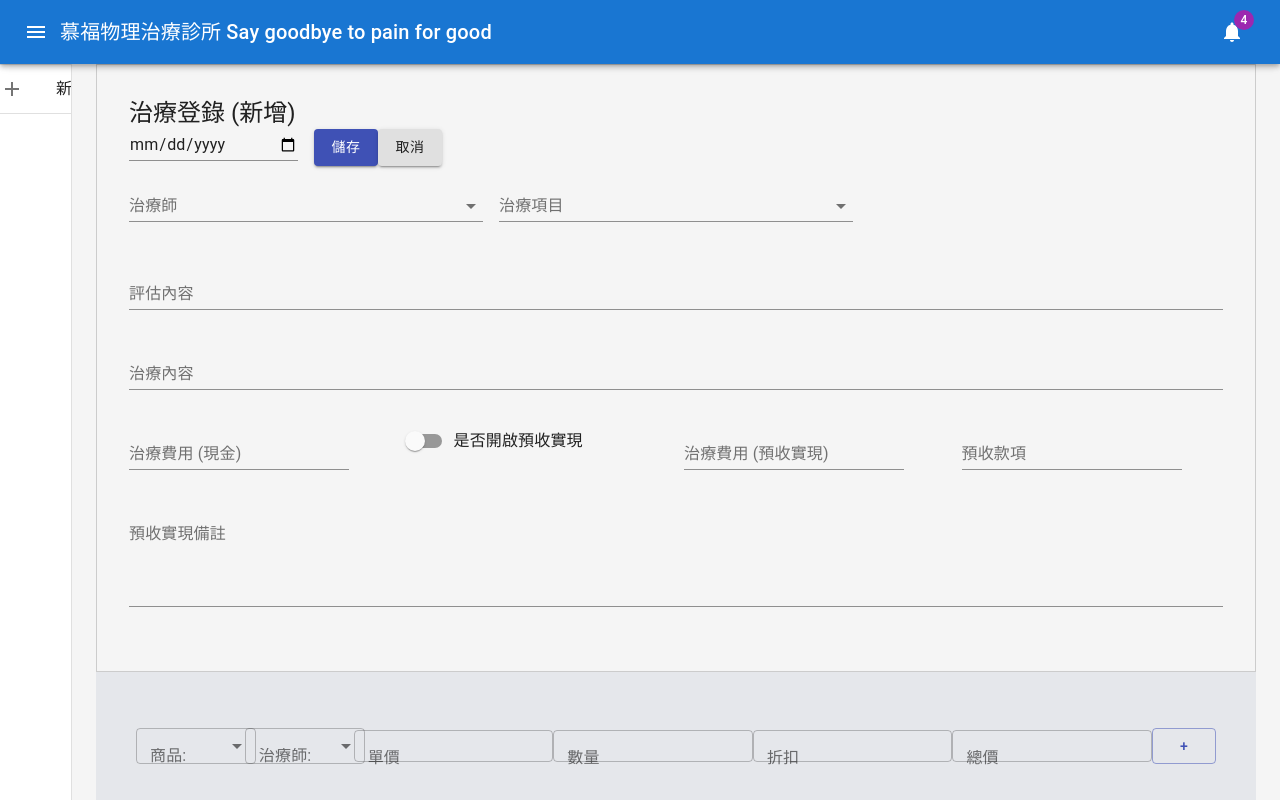
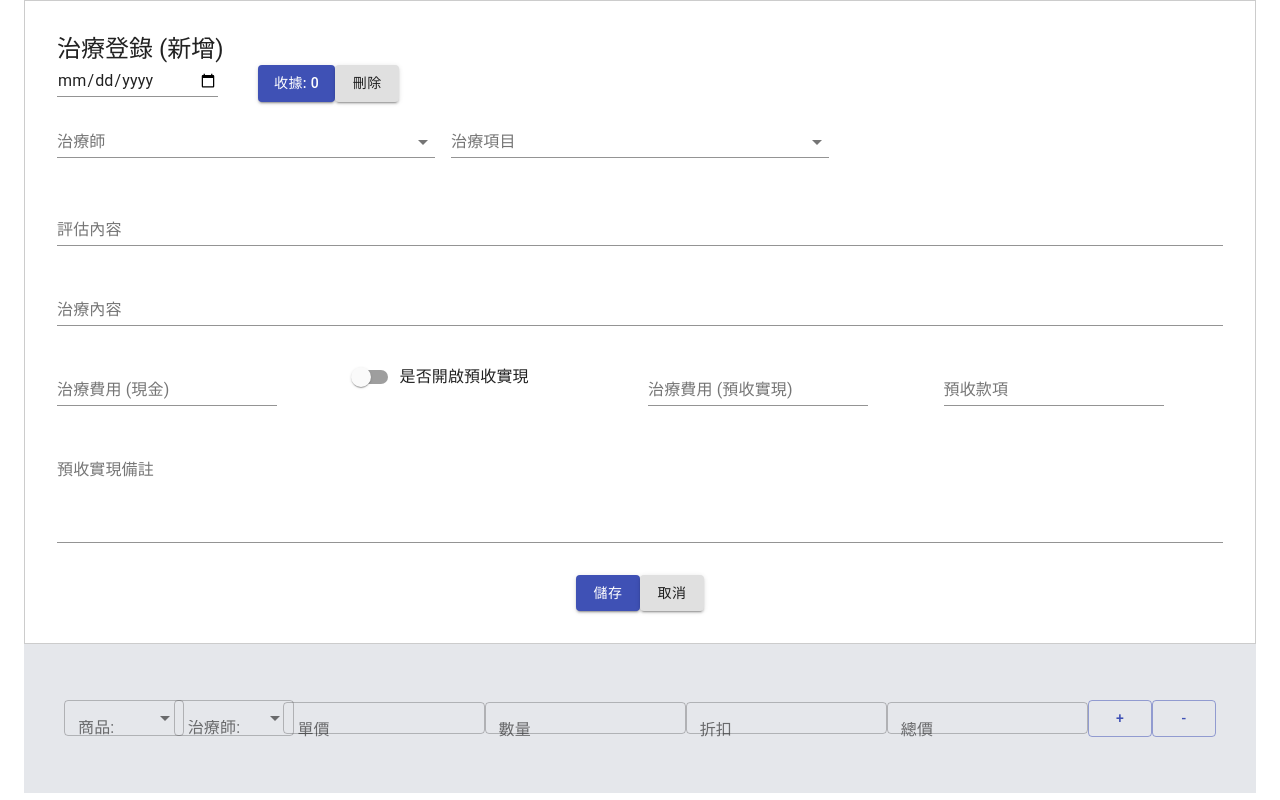
Before and after one commit to LillianChiang/mongodb-next, a Next.js app: page /treatmentForm in a window 1280 px wide. Built offline with nearby package versions, Linux system fonts and the light colour scheme.

Commit message:
feat: Add buttons in treatmentForm

```diff
--- a/src/app/treatmentForm/AddProducts.tsx
+++ b/src/app/treatmentForm/AddProducts.tsx
@@ -8,6 +8,16 @@ import {
   TextField,
 } from '@mui/material';
 import ErrorOutlineRoundedIcon from '@mui/icons-material/ErrorOutlineRounded';
+
+// Define a type/interface for the form data
+interface FormData {
+  product: string;
+  therapist: string;
+  price: string;
+  quantity: string;
+  discount: string;
+  totalPrice: string;
+}
 
 const AddProducts = () => {
   const [forms, setForms] = useState([
@@ -35,9 +45,14 @@ const AddProducts = () => {
     ]);
   };
 
-  const handleFormChange = (index, field, value) => {
+  const handleFormChange = (index: number, field: string, value: string) => {
     const updatedForms = [...forms];
     updatedForms[index][field] = value;
+    setForms(updatedForms);
+  };
+
+  const handleDeleteForm = (index: number) => {
+    const updatedForms = forms.filter((_, i: number) => i !== index);
     setForms(updatedForms);
   };
 
@@ -118,6 +133,12 @@ const AddProducts = () => {
               <Button variant="outlined" onClick={handleAddForm}>
                 +
               </Button>
+              <Button
+                variant="outlined"
+                onClick={() => handleDeleteForm(index)}
+              >
+                -
+              </Button>
             </div>
           </form>
         ))}
--- a/src/app/treatmentForm/page.tsx
+++ b/src/app/treatmentForm/page.tsx
@@ -4,7 +4,6 @@ import { useState, ChangeEvent } from 'react';
 import { useRouter } from 'next/navigation';
 import { makeStyles } from '@material-ui/core/styles';
 import AddProducts from './AddProducts';
-import Navbar from '../components/DefaultLayout';
 
 import {
   Button,
@@ -82,13 +81,11 @@ const AddTreatmentRecord = () => {
   };
 
   return (
-    <Navbar>
-      {' '}
     <Container>
       <div className={classes.form}>
         <Typography variant="h5">治療登錄 (新增)</Typography>
         <form>
-            <Grid container spacing={2}>
+          <Grid container spacing={5}>
             <Grid item xs={2}>
               <TextField
                 fullWidth
@@ -98,16 +95,17 @@ const AddTreatmentRecord = () => {
                 onChange={handleDateChange}
               />
             </Grid>
-              <Grid item>
+            {/* {display login data} */}
+            <Grid item xs={8}>
               <Button type="submit" variant="contained" color="primary">
-                  儲存
+                收據: 0
               </Button>
               <Button
                 variant="contained"
                 color="default"
                 onClick={handleCancel}
               >
-                  取消
+                刪除
               </Button>
             </Grid>
           </Grid>
@@ -209,11 +207,25 @@ const AddTreatmentRecord = () => {
             onChange={(e) => setChargeNotes(e.target.value)}
             className={classes.marginBottom}
           />
+          <Grid
+            item
+            container
+            direction="row"
+            justifyContent="center"
+            alignItems="center"
+            xs={12}
+          >
+            <Button type="submit" variant="contained" color="primary">
+              儲存
+            </Button>
+            <Button variant="contained" color="default" onClick={handleCancel}>
+              取消
+            </Button>
+          </Grid>
         </form>
       </div>
       <AddProducts />
     </Container>
-    </Navbar>
   );
 };
 
```
Lines whose indentation alone changed are shown as unchanged.
